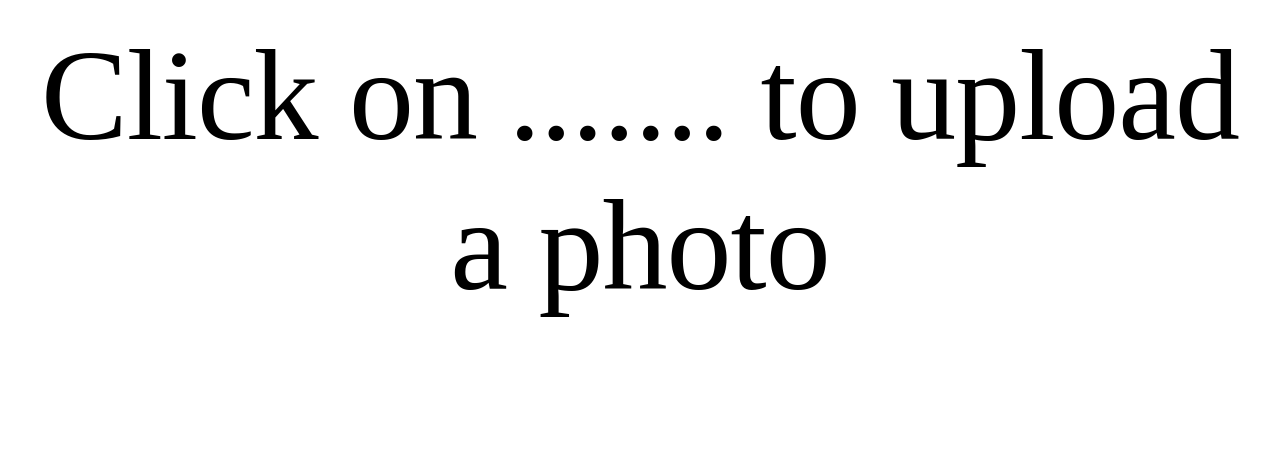
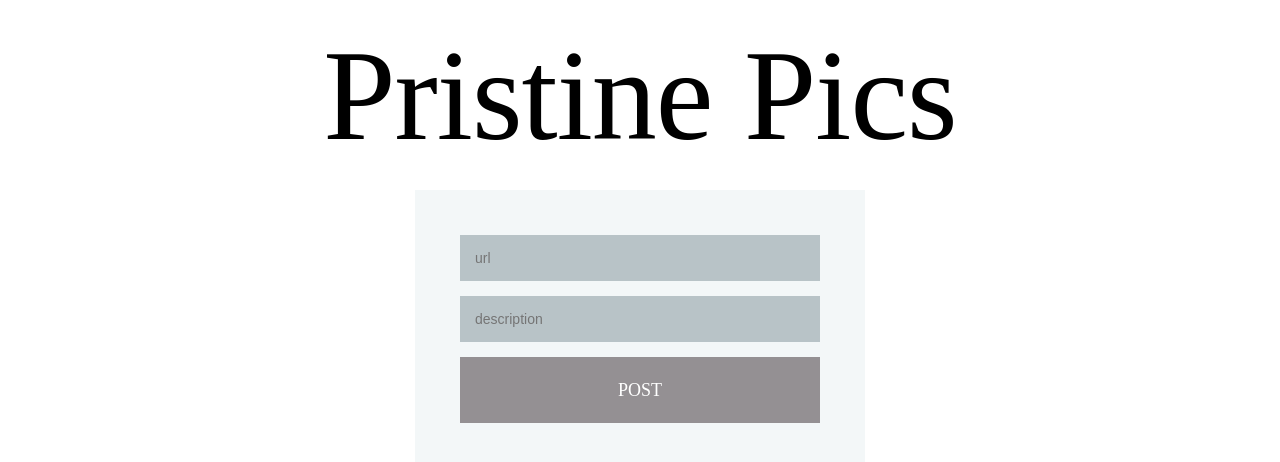
Before and after one commit to emilyjspencer/Pristine-Pics, a React (Create React App) app: page /AddPhoto in a window 1280 px wide. Shown: the top 462 px of the page. Built offline with nearby package versions, Linux system fonts and the light colour scheme; a web font is replaced by a local one.

Commit message:
Adds styling to Upload Photo page

```diff
--- a/src/components/photo.js
+++ b/src/components/photo.js
@@ -7,7 +7,7 @@
         <img className="pic" src={post.imageLink} alt={post.description} />
         <figcaption> <p> {post.description} </p> </figcaption>
         <div className="container-button">
-          <button className="delete-button" onClick = {() => {
+          <button onClick = {() => {
             this.props.onDeletePhoto(post)
           }}>Delete</button>
         </div>
--- a/src/components/uploadPhoto.js
+++ b/src/components/uploadPhoto.js
@@ -4,7 +4,18 @@
 class UploadPhoto extends Component {
 
 render() {
-    return <h1>Click on ....... to upload a photo</h1>
+    return (
+  <div>
+    <h1>Pristine Pics</h1>
+    <div className="form">
+      <form>
+        <input type ="text" placeholder="url" />
+        <input type="text" placeholder="description" />
+        <button> Post </button>
+      </form>
+    </div>
+  </div>
+    )
 }
 
 }
--- a/src/styling/stylesheet.css
+++ b/src/styling/stylesheet.css
@@ -67,7 +67,7 @@
     justify-content: center;
 }
 
-.delete-button {
+button {
     font-size: 18px;
     font-family: Sophia;
     flex-basis: 48%;
@@ -75,6 +75,7 @@
     border: 2px solid #d3d3d3;
     padding: 5px;
     line-height: 2;
+    background: #e4cee0;
 
 }
 
@@ -87,3 +88,41 @@
     background-size: contain;
     border: none;
 }
+
+.form {
+   background: rgb(243, 247, 248);
+   max-width: 360px;
+   margin: 0 auto;
+   padding: 45px;
+   text-align: center;
+}
+
+.form input {
+    font-family: sans-serif;
+    font-size: 14px;
+    background: #b8c3c7;
+    border: none;
+    width: 100%;
+    padding: 15px;
+    box-sizing: border-box;
+    margin: 0 0 15px;
+}
+
+.form button {
+
+    text-transform: uppercase;
+    background: #949093;
+    width: 100%;
+    border: none;
+    padding: 15px;
+    color: white;
+    cursor: pointer;
+}
+
+.form button:hover{
+    background:#7b8589;
+}
+
+button:hover{
+    border-color: #7b8589;
+}
```
